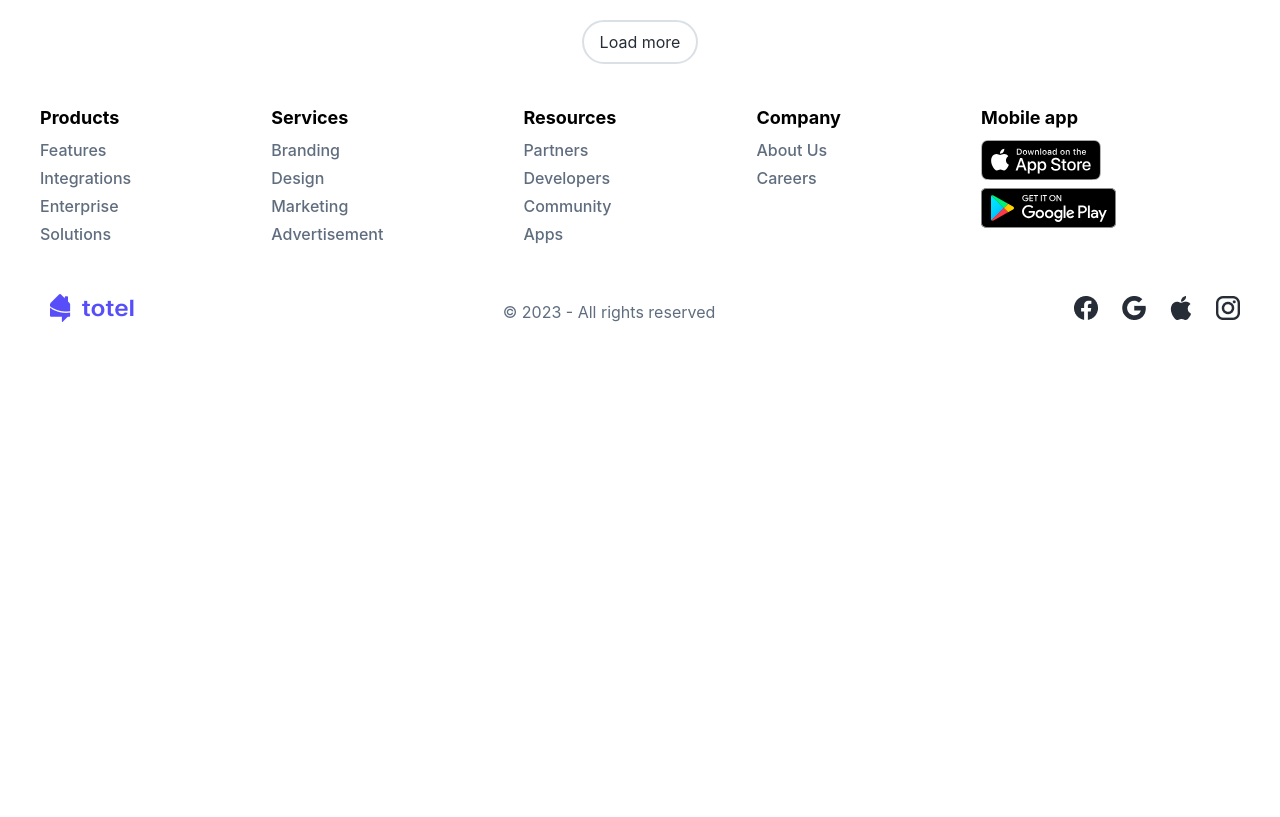
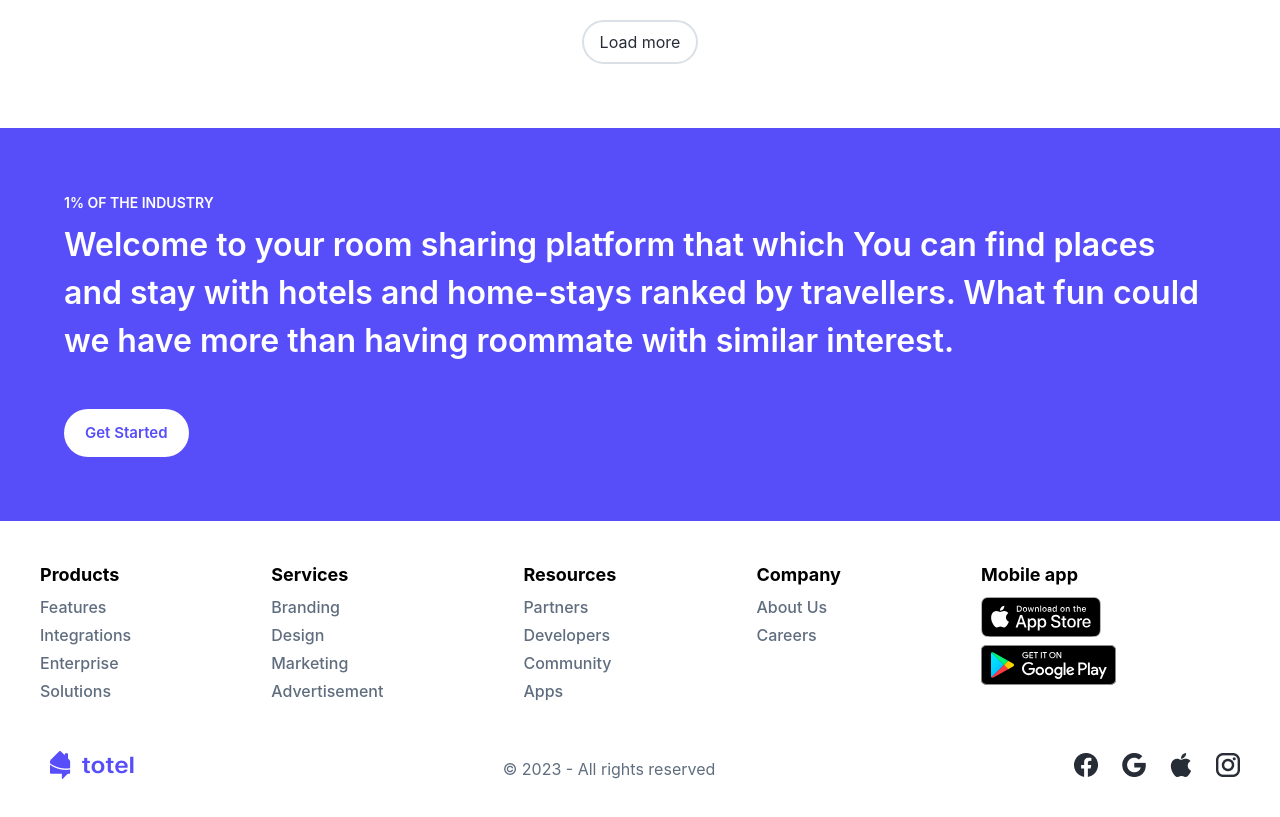
Before and after one commit to AbuRaihan1/totel-landing-page, a React (Create React App) app: page / in a window 1280 px wide. Shown: the part 1220-2037 px from the top of the page. Before the commit the page ends 1592 px from the top, so only its background shows below. Built offline with nearby package versions, Linux system fonts and the light colour scheme.

Commit message:
done industry text

```diff
--- a/src/Pages/Home/Home.js
+++ b/src/Pages/Home/Home.js
@@ -1,10 +1,12 @@
 import React from "react";
 import HomePersons from "./HomePerson/HomePersons";
+import IndustryText from "./IndustryText";
 
 const Home = () => {
   return (
     <div>
       <HomePersons />
+      <IndustryText />
     </div>
   );
 };
--- a/src/Pages/Home/HomePerson/HomePersons.js
+++ b/src/Pages/Home/HomePerson/HomePersons.js
@@ -185,7 +185,7 @@ const HomePersons = () => {
         {!showAll && (
           <button
             onClick={handleLoadMore}
-            className="font-inter py-2 px-4 text-[#272D37] border-[#DAE0E6] border-2 rounded-full hover:shadow"
+            className="font-inter py-2 px-4 text-[#272D37] border-[#DAE0E6] border-2 rounded-full hover:shadow hover:bg-indigo-700 hover:text-white hover:border-transparent"
           >
             Load more
           </button>
@@ -194,7 +194,7 @@ const HomePersons = () => {
         {showAll && (
           <button
             onClick={handleSeeLess}
-            className="font-inter py-2 px-4 text-[#272D37] border-[#DAE0E6] border-2 rounded-full hover:shadow"
+            className="font-inter py-2 px-4 text-[#272D37] border-[#DAE0E6] border-2 rounded-full hover:shadow hover:bg-indigo-700 hover:text-white hover:border-transparent"
           >
             See less
           </button>
--- /dev/null
+++ b/src/Pages/Home/IndustryText.js
@@ -0,0 +1,22 @@
+import React from "react";
+
+const IndustryText = () => {
+  return (
+    <div className="bg-[#574EFA] p-16 mt-16">
+      <p className="font-inter font-[600] text-[14px] text-white">
+        1% OF THE INDUSTRY
+      </p>
+      <h2 className="font-inter text-[32px] font-[600] text-white mt-2 ">
+        Welcome to your room sharing platform that which You can find places and
+        stay with hotels and home-stays ranked by travellers. What fun could we
+        have more than having roommate with similar interest.
+      </h2>
+
+      <button className="text-[#574EFA] px-5 py-3 rounded-full bg-white font-inter text-[15px] font-[600] mt-11 border border-transparent  hover:border-white hover:border hover:bg-transparent hover:text-white">
+        Get Started
+      </button>
+    </div>
+  );
+};
+
+export default IndustryText;
```
